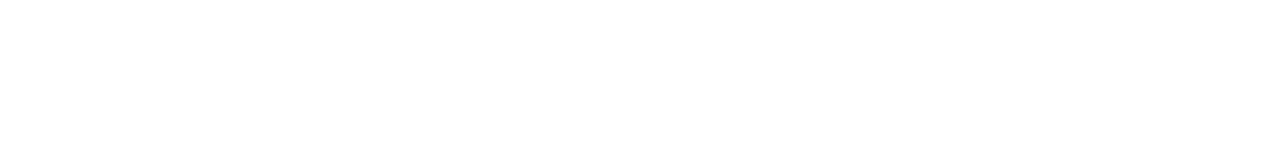
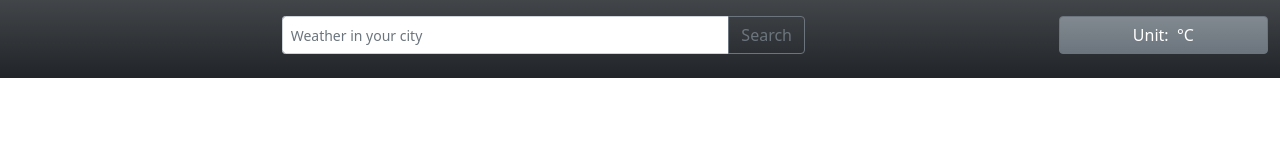
Before and after one commit to george-swift/weather-app, a website built with webpack: page dist/index.html in a window 1280 px wide. Built offline with nearby package versions, Linux system fonts and the light colour scheme.

Commit message:
Add style to skeleton markup file

```diff
--- a/dist/index.html
+++ b/dist/index.html
@@ -8,7 +8,21 @@
   <title>Weather App</title>
 </head>
 <body>
-
+  <nav class="navbar sticky-top navbar-dark bg-dark bg-gradient">
+    <div class="container-fluid pt-2 pb-3">
+      <a class="navbar-brand center font-custom"></a>
+      <form class="col-md-5">
+        <div class="input-group w-fluid">
+          <input class="form-control form-control-sm" id="searchField" type="search" placeholder="Weather in your city" aria-label="Search">
+          <button class="btn btn-outline-secondary" id="searchBtn" type="submit">Search</button>
+        </div>
+      </form>
+      <button class="btn btn-secondary bg-gradient col-md-2 font-custom converter">
+        Unit: &nbsp;<span id="temperature">°C</span>
+      </button>
+    </div>
+  </nav>
+  <main class="row mt-5 ms-0 w-100" id="container"></main>
   <script src="https://cdn.jsdelivr.net/npm/bootstrap@5.0.1/dist/js/bootstrap.bundle.min.js" integrity="sha384-gtEjrD/SeCtmISkJkNUaaKMoLD0//ElJ19smozuHV6z3Iehds+3Ulb9Bn9Plx0x4" crossorigin="anonymous"></script>
   <script src="main.js"></script>
 </body>
```
Also changed, not shown: 1 other file.
